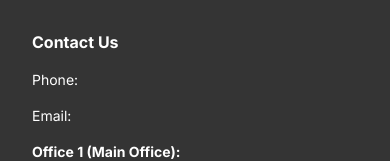
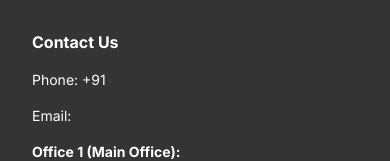
Before and after one commit to itrmitra/itrmitra, a Next.js app: page / in a window 390 px wide. Shown: the part 8825-8986 px from the top of the page. Built offline with nearby package versions, Linux system fonts and the light colour scheme.

Commit message:
fix: add +91 to mobile number

```diff
--- a/src/components/site-footer.tsx
+++ b/src/components/site-footer.tsx
@@ -29,7 +29,7 @@ export function SiteFooter() {
                     <div className="mt-8 md:mt-0">
                         <h1 className="mb-4 font-bold">Contact Us</h1>
                         <div className="space-y-4 text-sm">
-                            <p>Phone: {process.env.NEXT_PUBLIC_WHATSAPP_NUMBER}</p>
+                            <p>Phone: +91 {process.env.NEXT_PUBLIC_WHATSAPP_NUMBER}</p>
                             <p>Email: {process.env.NEXT_PUBLIC_EMAIL}</p>
                             <div className="md:w-52">
                                 <b>Office 1 (Main Office):</b>
```
